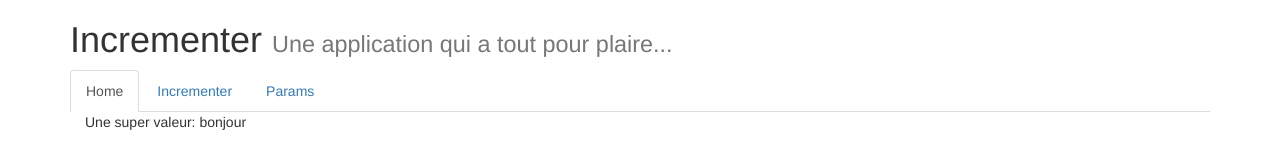
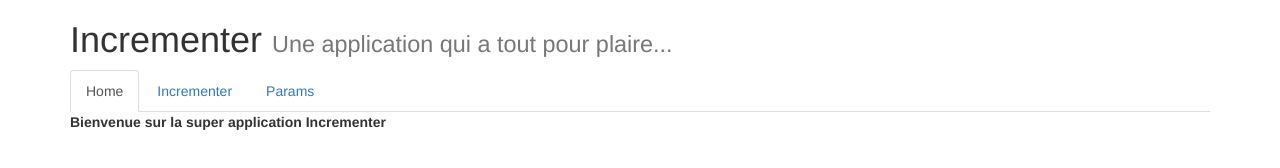
Before and after one commit to yvarni/intro-angular, a website: page index.html in a window 1280 px wide. Drawn offline with Linux system fonts and the light colour scheme.

Commit message:
Nettoyage de la partie Home

```diff
--- a/views/home/home.html
+++ b/views/home/home.html
@@ -1,3 +1,3 @@
-<div class="container">
-    Une super valeur: {{valeur}}
-</div>
+<p>
+    <strong>Bienvenue sur la super application Incrementer</strong>
+</p>
--- a/views/home/home.js
+++ b/views/home/home.js
@@ -1,3 +1,3 @@
 App.controller('HomeController', function ($scope) {
-    $scope.valeur = "bonjour";
+
 });
```
